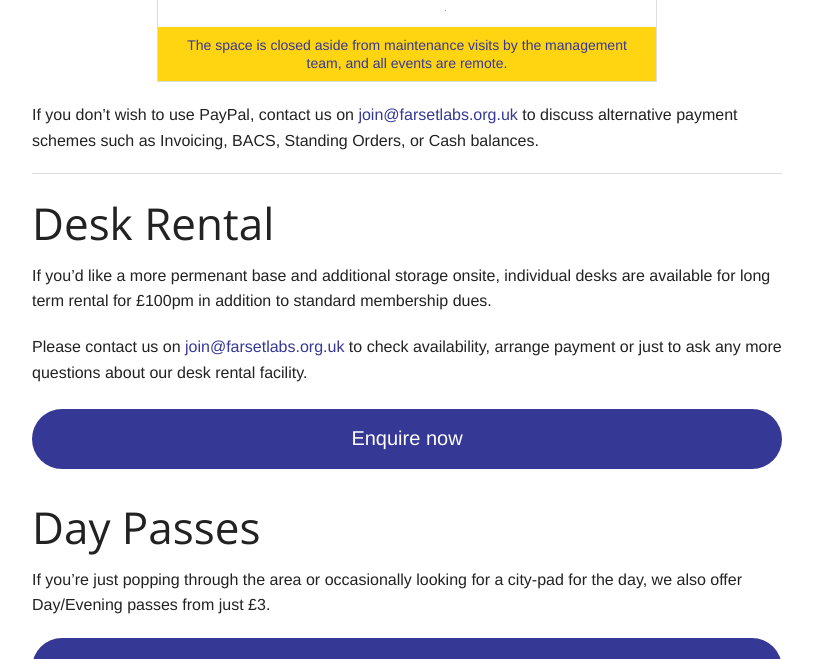
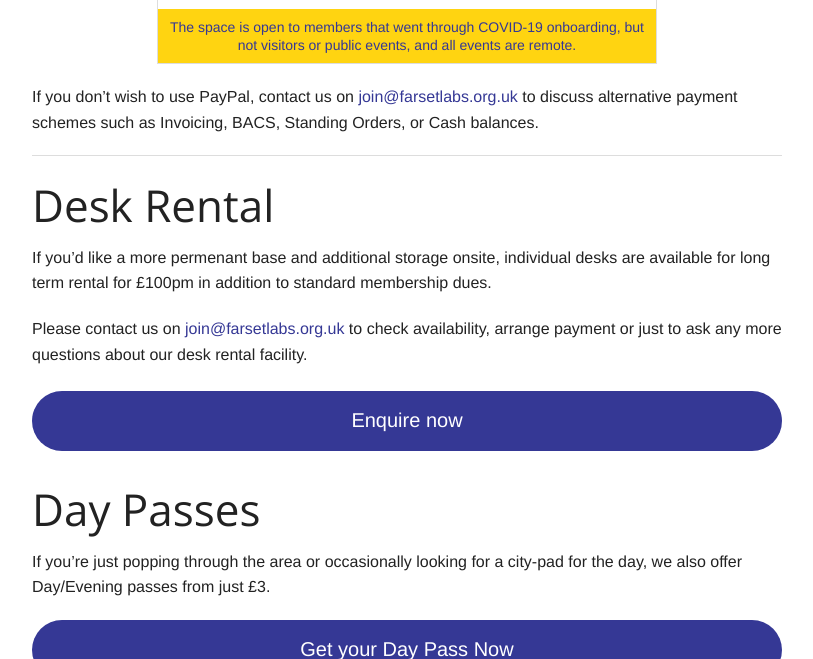
Before and after one commit to FarsetLabs/farsetlabs.github.io, a Jekyll site: the page built from membership/index.md, in a window 1280 px wide and 900 px high, scrolled down 1631 px, cut to the strip 241-900 px from the top of the window. Shown: the whole strip, without its empty margins (233-1046 px from the left). Built offline with Jekyll 4.4.1, drawn with Linux system fonts in a browser that asks for light colours; nearby versions of some CDN libraries; grey boxes are pictures that could not be loaded.

Commit message:
Update Coronavirus Notice on Join and Visit Pages

```diff
--- a/hotdesk/index.html
+++ b/hotdesk/index.html
@@ -35,7 +35,7 @@
       </tr>
       <tr style="background: #ffd411;">
         <td colspan="3" class="text-center">
-          <a href="/coronavirus">The space is closed aside from maintenance visits by the management team, and all events are remote.</a>
+          <a href="/coronavirus">The space is open to members that went through COVID-19 onboarding, but not visitors or public events, and all events are remote.</a>
         </td>
       </tr>
     </table>
--- a/membership/index.md
+++ b/membership/index.md
@@ -63,7 +63,7 @@
 </tr>
 <tr style="background: #ffd411;">
   <td colspan="3" class="text-center">
-  <a href="/coronavirus">The space is closed aside from maintenance visits by the management team, and all events are remote.</a>
+  <a href="/coronavirus">The space is open to members that went through COVID-19 onboarding, but not visitors or public events, and all events are remote.</a>
   </td>
 </tr>
 </table>
```
